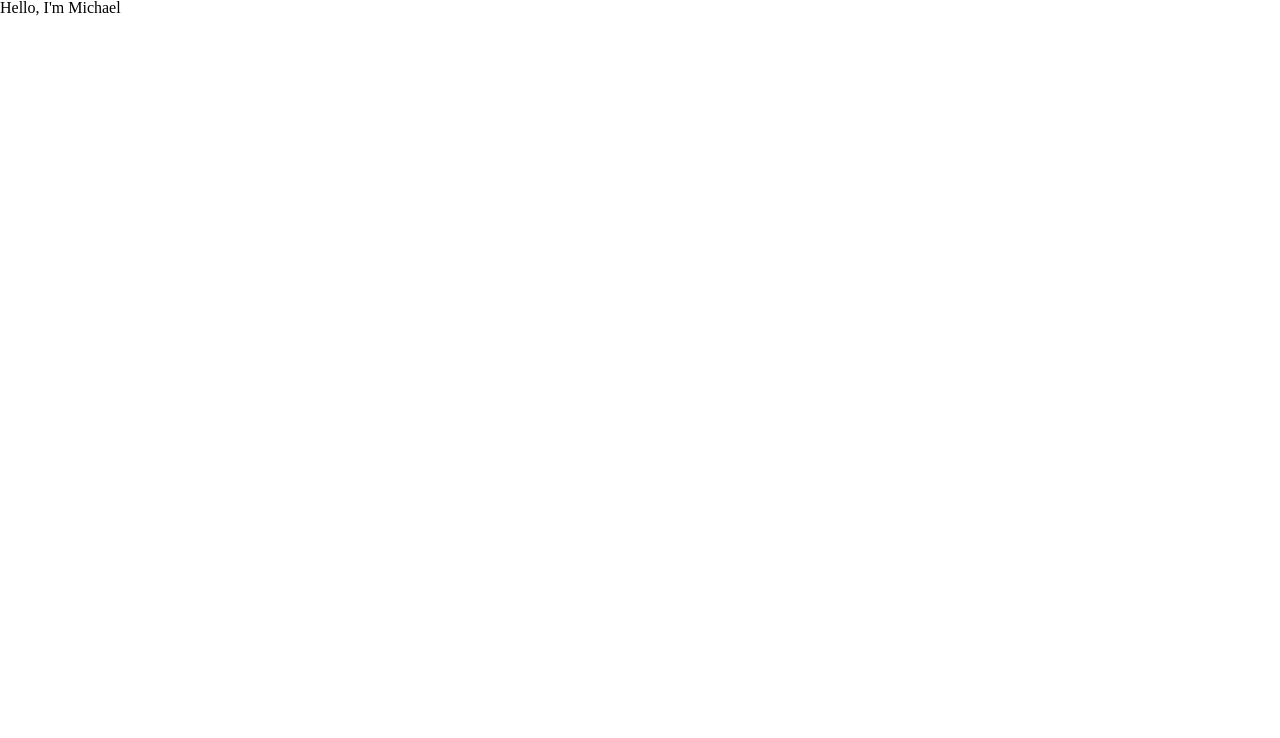
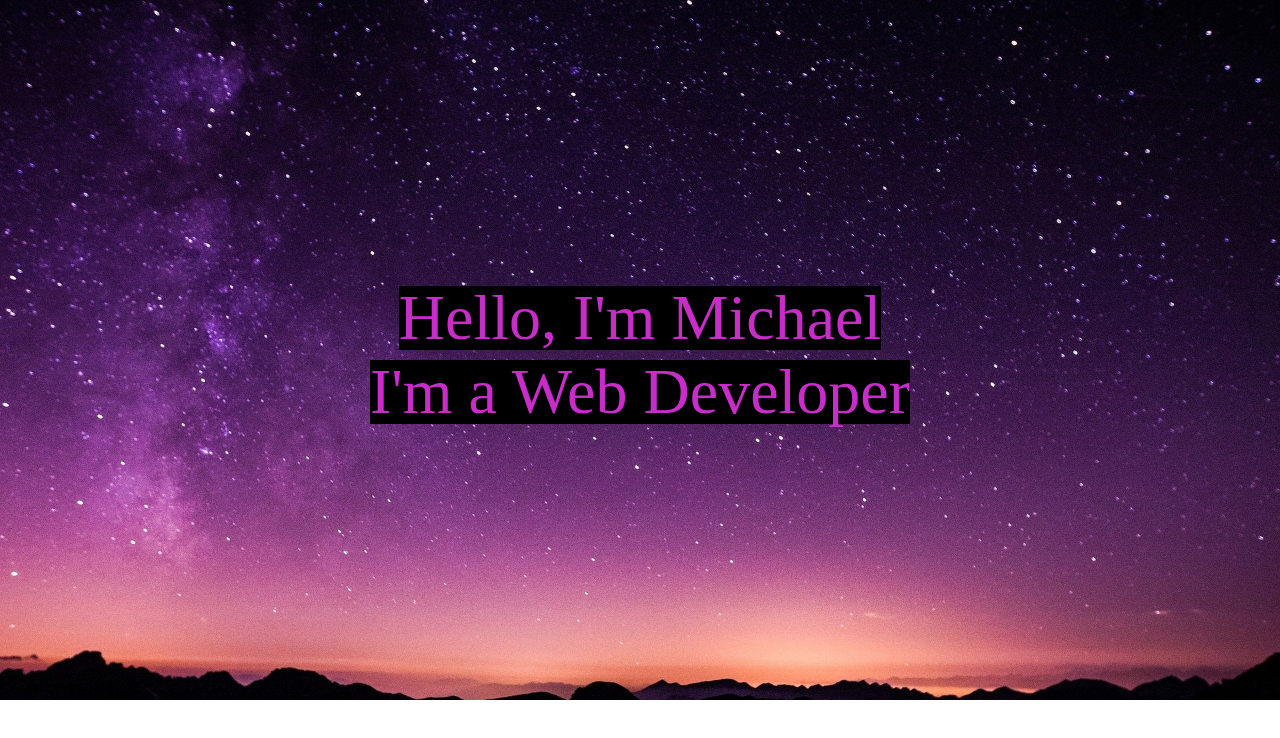
Before and after one commit to mtrew2015/portfolio2020, a React (Create React App) app in the folder portfolio/: page / in a window 1280 px wide. Shown: the top 738 px of the page. Built offline with nearby package versions, Linux system fonts and the light colour scheme.

Commit message:
parallax effect

```diff
--- a/portfolio/src/App.js
+++ b/portfolio/src/App.js
@@ -4,6 +4,7 @@ function App() {
   return (
     <div className="App">
       <h1>Hello, I'm Michael</h1>
+      <h1>I'm a Web Developer</h1>
     </div>
   );
 }
--- a/portfolio/src/App.scss
+++ b/portfolio/src/App.scss
@@ -0,0 +1,25 @@
+.App{
+display: flex;
+flex-direction: column;
+justify-content: center;
+align-items: center;
+h1{
+    z-index: 1000;
+    color: rgb(201, 45, 201);
+    font-size: 64px;
+    background-color: black;
+    margin-top: 10px;
+}
+
+background-image: url("./assets/stars.jpg");
+
+/* Set a specific height */
+height: 700px;
+
+/* Create the parallax scrolling effect */
+background-attachment: fixed;
+background-position: center;
+background-repeat: no-repeat;
+background-size: cover;
+
+}
```
Also changed, not shown: portfolio/src/assets/stars.jpg (added), 1 other file (tests, documents, lock files or other folders).
